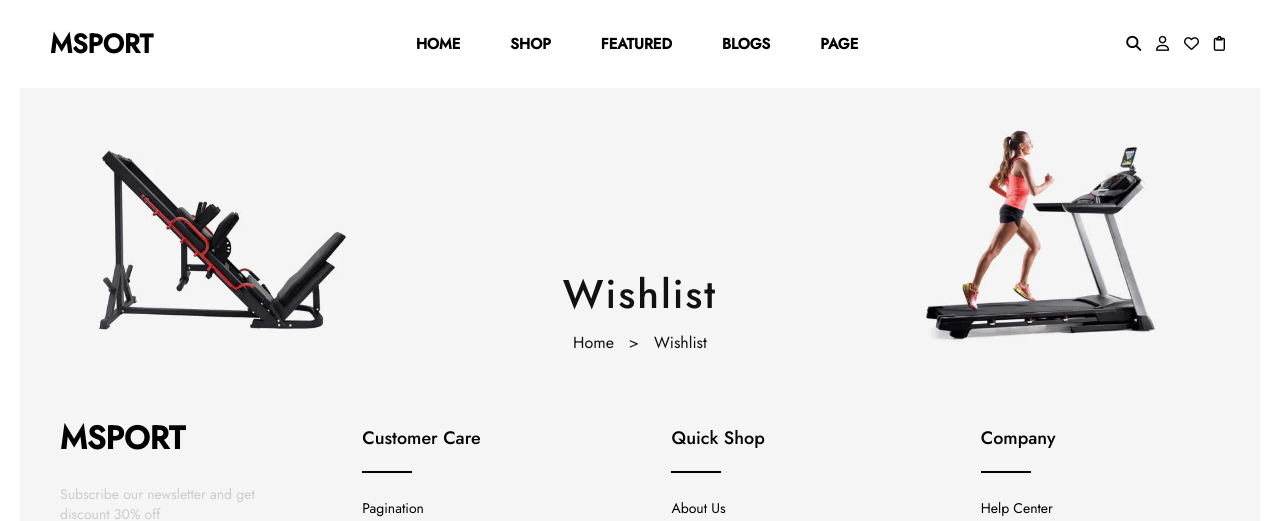
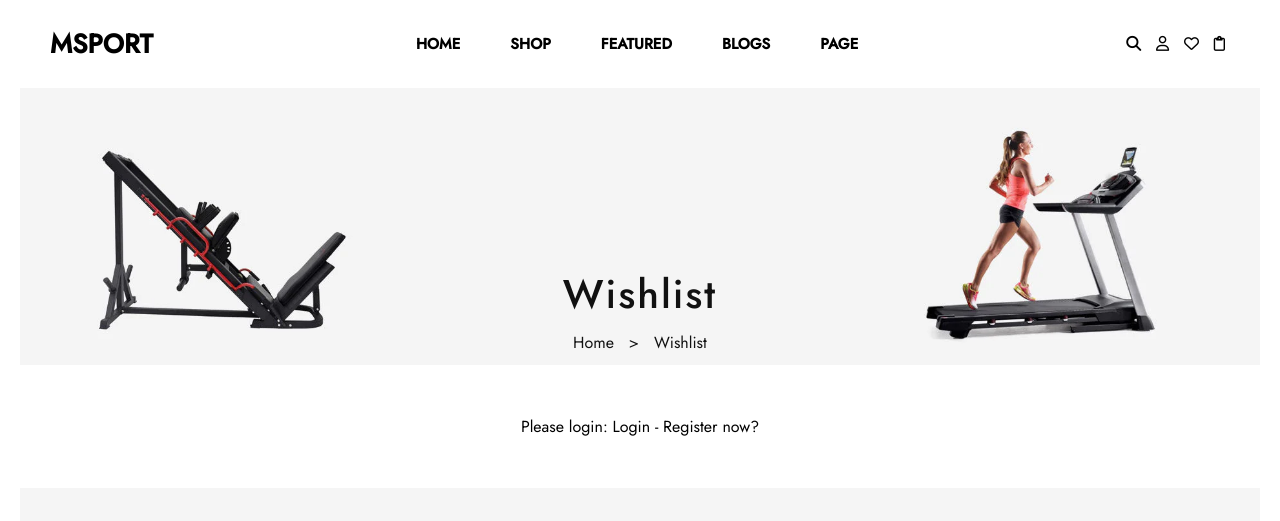
Before and after one commit to tranthanhmai2006/Msport-shop, a plain HTML site: page icon-header/heart-icon.html in a window 1280 px wide. Shown: the top 521 px of the page. Drawn offline with nearby package versions, Linux system fonts and the light colour scheme.

Commit message:
update icon-heart.html

```diff
--- a/css/heart-icon.css
+++ b/css/heart-icon.css
@@ -43,3 +43,18 @@ body {
     font-size: 16px;
     color: #111;
 }
+
+.login-please {
+    padding: 50px 0px;
+}
+.login-please .please {
+    color: black;
+    text-align: center;
+}
+.login-please .please a {
+    color: black;
+    transition: all 0.41s;
+}
+.login-please .please a:hover {
+    color: #fe7250;
+}
--- a/icon-header/heart-icon.html
+++ b/icon-header/heart-icon.html
@@ -56,7 +56,14 @@
     </div>
 
     <!-- login please -->
-
+    <div class="login-please">
+        <p class="please">
+            Please login:
+            <a href="#">Login</a>
+            -
+            <a href="#">Register now?</a>
+        </p>
+    </div>
 
 
 
```
Also changed, not shown: index.html (+1 -1 lines).
